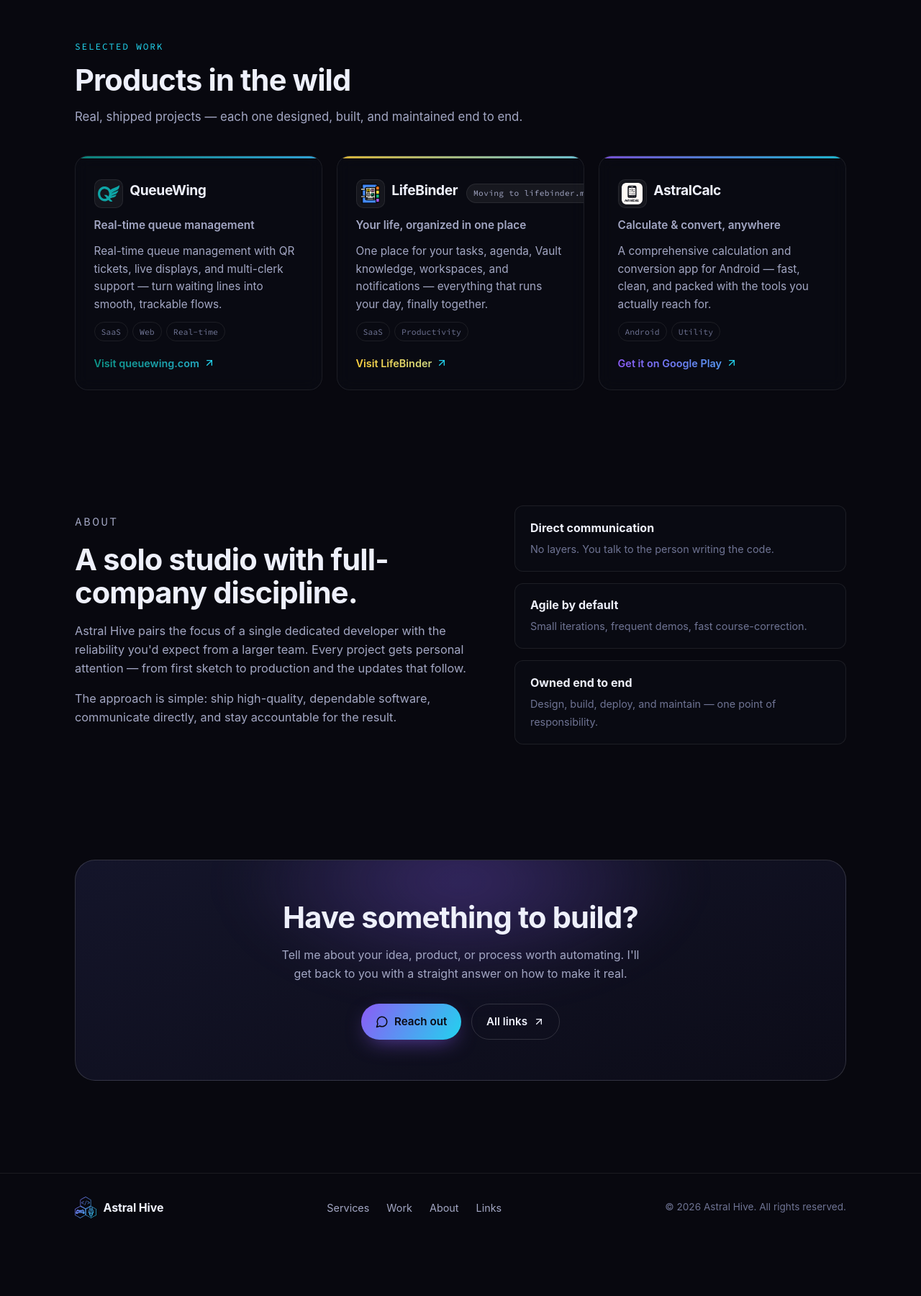
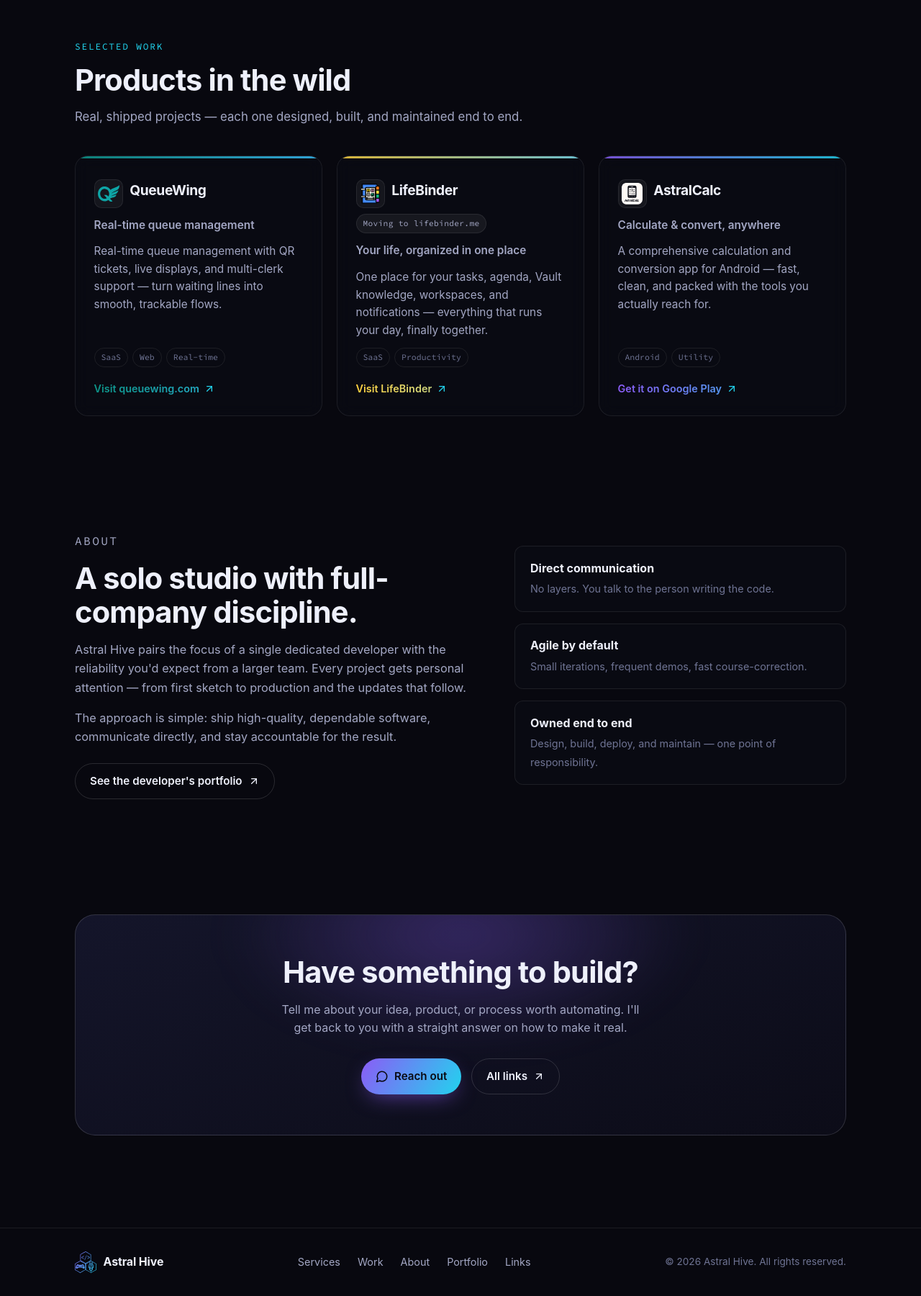
Before and after one commit to asad-albadi/astralhive.com, a React (Vite) app: page / in a window 1280 px wide. Shown: the part 1644-3444 px from the top of the page at 72% size. Before the commit the page ends 3368 px from the top, so only its background shows below. Built offline with nearby package versions, Linux system fonts and the light colour scheme.

Commit message:
Fix LifeBinder badge overflow + add portfolio link
- Project card header wraps so the 'Moving to lifebinder.me' badge no longer overflows
- Add asadalbadi.dev portfolio link in About section and footer

```diff
--- a/src/components/About.tsx
+++ b/src/components/About.tsx
@@ -1,3 +1,6 @@
+import { ArrowUpRight } from 'lucide-react'
+import { social } from '../data'
+
 export function About() {
   return (
     <section className="section" id="about">
@@ -14,6 +17,14 @@ export function About() {
             The approach is simple: ship high-quality, dependable software, communicate
             directly, and stay accountable for the result.
           </p>
+          <a
+            className="btn btn--ghost about__portfolio"
+            href={social.portfolio}
+            target="_blank"
+            rel="noopener noreferrer"
+          >
+            See the developer's portfolio <ArrowUpRight size={16} />
+          </a>
         </div>
         <ul className="about__principles">
           <li>
--- a/src/components/Footer.tsx
+++ b/src/components/Footer.tsx
@@ -14,6 +14,9 @@ export function Footer() {
           <a href="#services">Services</a>
           <a href="#work">Work</a>
           <a href="#about">About</a>
+          <a href={social.portfolio} target="_blank" rel="noopener noreferrer">
+            Portfolio
+          </a>
           <a href={social.linktree} target="_blank" rel="noopener noreferrer">
             Links
           </a>
--- a/src/data.ts
+++ b/src/data.ts
@@ -114,4 +114,5 @@ export const projects: Project[] = [
 
 export const social = {
   linktree: 'https://linktr.ee/astralhive',
+  portfolio: 'https://asadalbadi.dev/',
 }
--- a/src/index.css
+++ b/src/index.css
@@ -456,13 +456,15 @@ section {
   display: flex;
   align-items: center;
   justify-content: space-between;
-  gap: 0.75rem;
+  gap: 0.5rem 0.75rem;
   margin-top: 0.4rem;
+  flex-wrap: wrap;
 }
 .card--project__title {
   display: flex;
   align-items: center;
   gap: 0.6rem;
+  min-width: 0;
 }
 .card--project__logo {
   width: 40px;
@@ -541,6 +543,9 @@ section {
   color: var(--muted);
   margin-bottom: 1rem;
   font-size: 1.02rem;
+}
+.about__portfolio {
+  margin-top: 0.5rem;
 }
 .about__principles {
   list-style: none;
```
